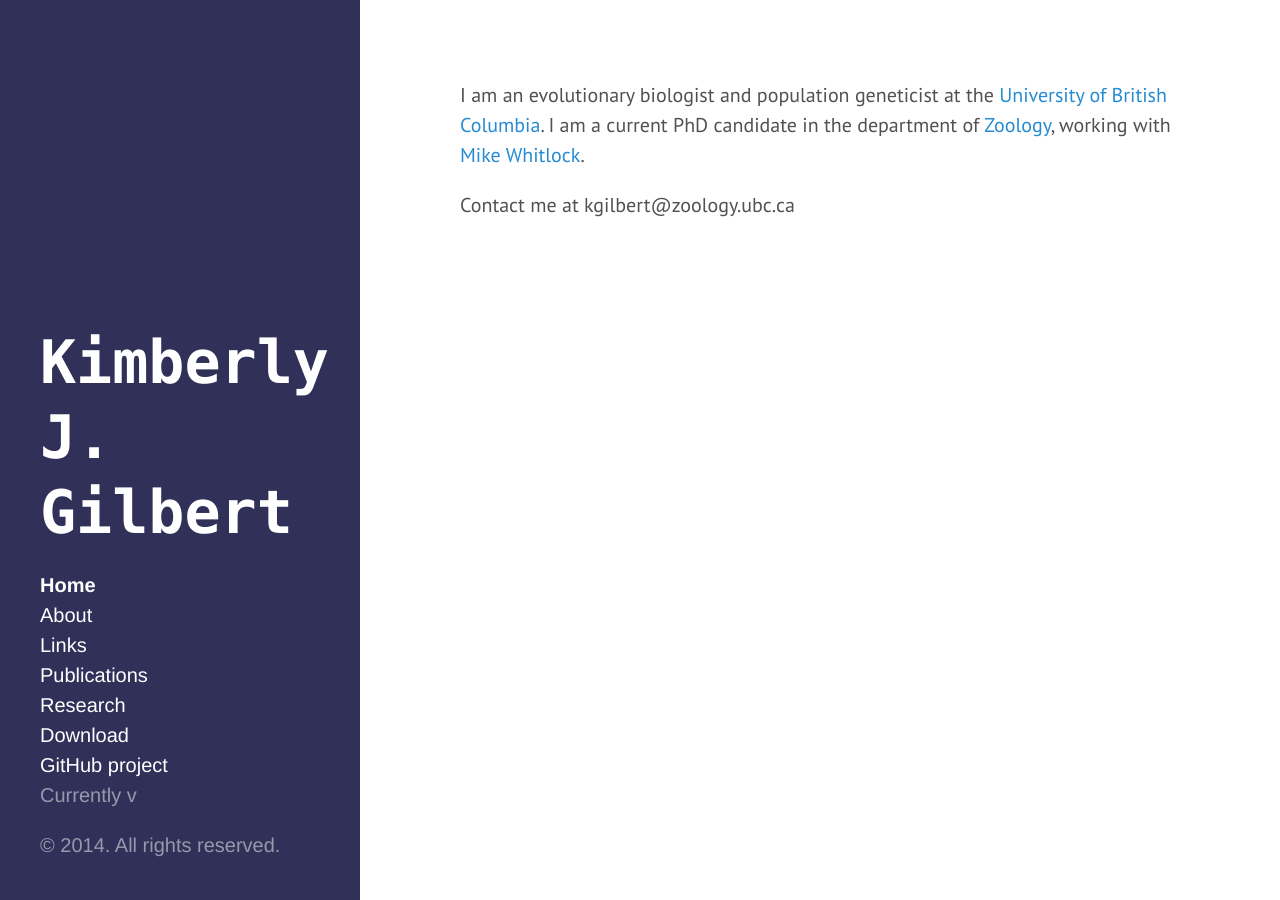
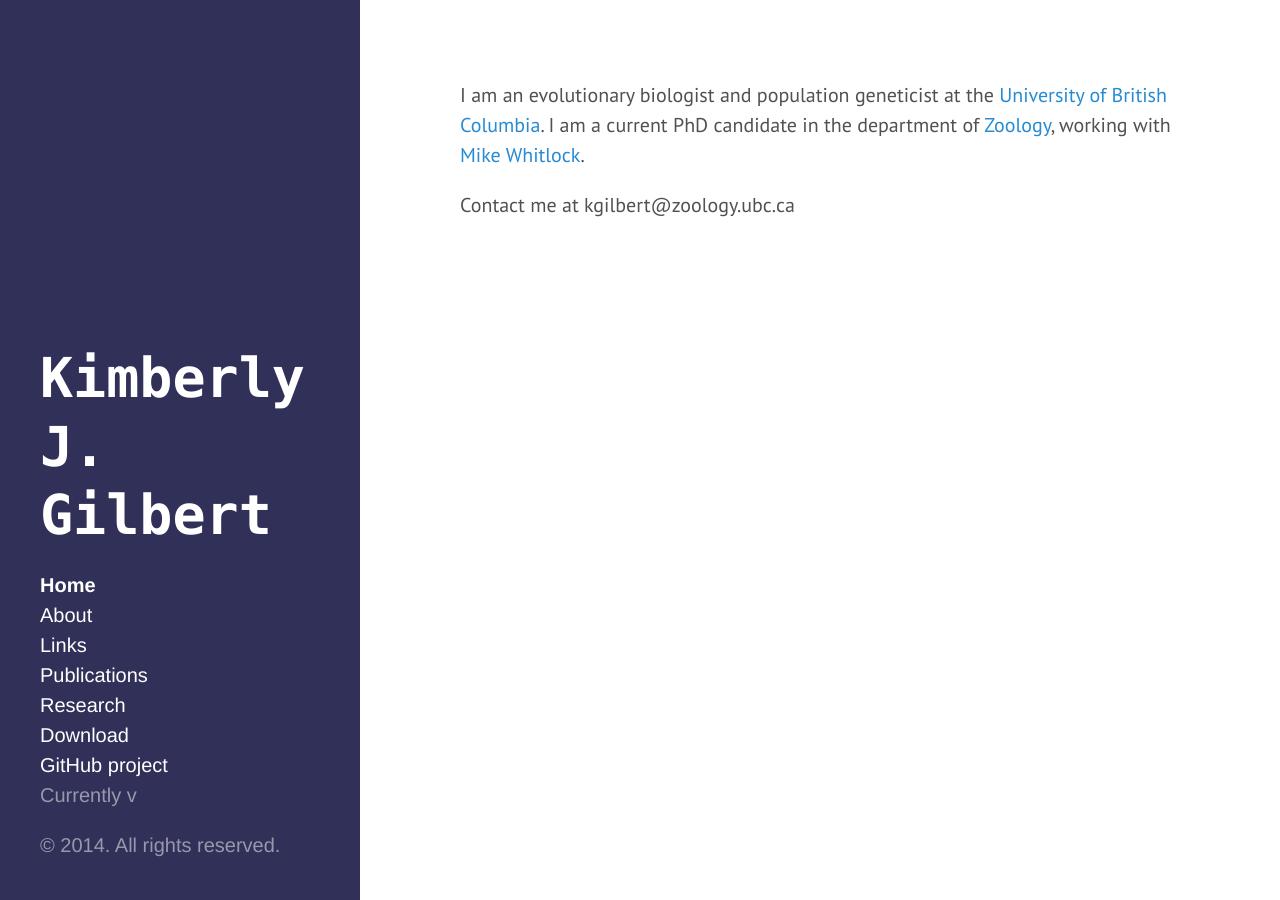
Before and after one commit to kjgilbert/kjgilbert.github.io, a Jekyll site: the page built from index.md, in a window 1280 px wide. Built offline with Jekyll 4.4.1, drawn with Linux system fonts in a browser that asks for light colours; Markdown is read by kramdown in place of the engine named in the settings.

Commit message:
playing with fonts

```diff
--- a/public/css/hyde.css
+++ b/public/css/hyde.css
@@ -77,7 +77,7 @@ html {
 /* Sidebar links */
 .sidebar a {
   color: #fff;
-  /*font-family: "Helvetica Neue", sans-serif; /* I edited this */ */
+  /*font-family: "Helvetica Neue", sans-serif; /* I edited this, don't think this line here affects anything */ */
 }
 
 /* About section */
@@ -86,7 +86,7 @@ html {
   margin-top: 0;
   /*font-family: "Abril Fatface", serif;*/
   font-family: Menlo, Monaco, "Courier New", monospace; /* THIS ONE CHANGES THE MAIN TITLE FONT */
-  font-size: 3rem;
+  font-size: 2.75rem; /* size of main title font */
 }
 
 /* Sidebar nav */
```
